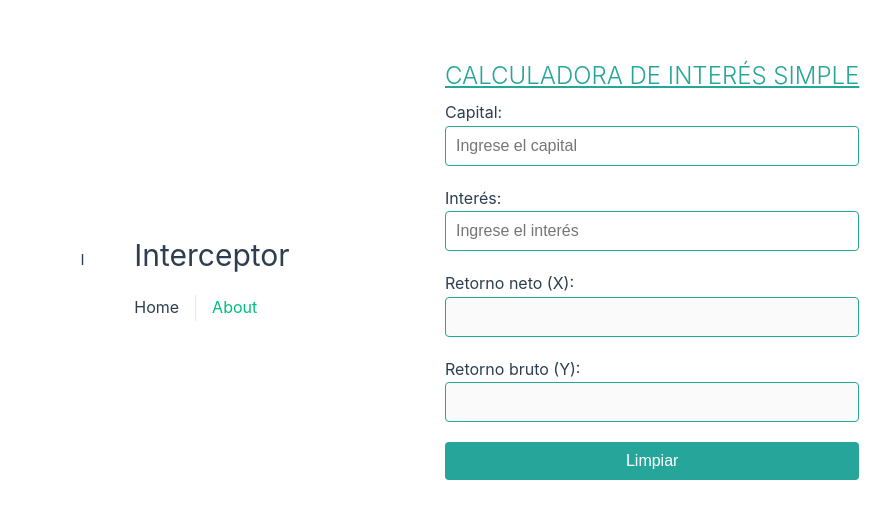
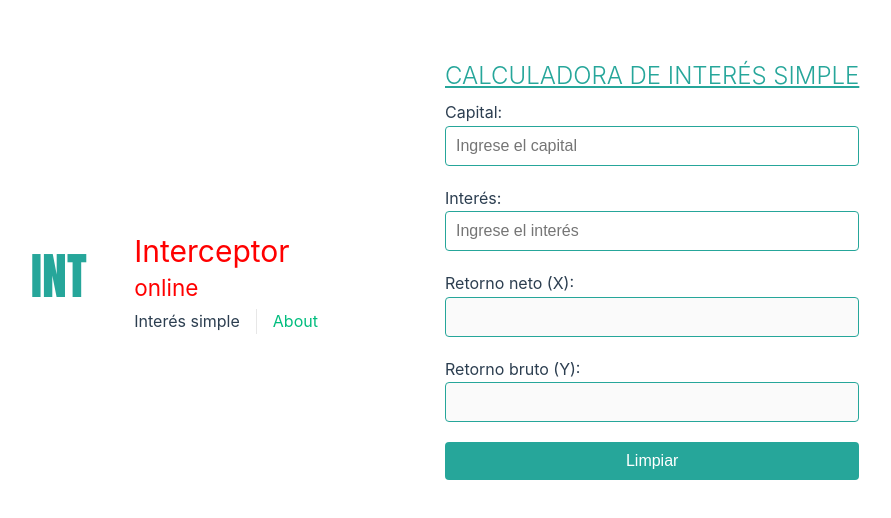
Before and after one commit to bcmfranco/interceptor, a Vue app: page / in a window 1280 px wide. Shown: the part 124-642 px from the top of the page, without its empty margins (195-1086 px from the left). Built offline with nearby package versions, Linux system fonts and the light colour scheme.

Commit message:
add styles to isotype

```diff
--- a/src/App.vue
+++ b/src/App.vue
@@ -5,14 +5,14 @@ import HelloWorld from './components/HelloWorld.vue'
 
 <template>
   <header>
-    <div id="isotype">I</div>
+    <div id="isotype">INT</div>
 
     <div class="wrapper">
       <h1>Interceptor</h1>
-      <!-- <h2>online </h2> -->
+      <h2>online </h2>
 
       <nav>
-        <RouterLink to="/">Home</RouterLink>
+        <RouterLink to="/">Interés simple</RouterLink>
         <RouterLink to="/about">About</RouterLink>
       </nav>
     </div>
@@ -22,19 +22,31 @@ import HelloWorld from './components/HelloWorld.vue'
 </template>
 
 <style scoped>
+
+:root {
+  --vue_green: #26a69a;
+}
+
+@font-face {
+  font-family: 'Anton';
+  src: url('assets/anton/Anton-Regular.ttf') format('truetype');
+}
+
 header{
   display: grid;
   grid-template-columns: 1fr;
   grid-template-rows: 25% 50% 25%;
 }
 
-header h1{
-  text-align: center;
-}
-
 #isotype {
   display: block;
-  margin: 0 auto 2rem;
+  font-family: 'Anton', sans-serif;
+  width: 50px;
+  height: 50px;
+  text-align: center;
+  line-height: 50px;
+  font-size: 25px;
+  color: #26a69a;
 }
 
 nav {
@@ -69,15 +81,30 @@ nav a:first-of-type {
     align-items: center;
   }
 
-  .logo {
-    margin: 0 2rem 0 0;
+  #isotype{
+    font-size: 50px;
   }
 
   header .wrapper {
-    display: flex;
-    place-items: flex-start;
-    flex-wrap: wrap;
+    display: grid;
+    grid-template-columns: 1fr;
+    grid-template-rows: 50% 25% 25%;
+    align-items: center;
+    height: 100px;
   }
+
+  .wrapper h1{
+    color: red;
+    margin: 0px;
+    padding: 0px;
+  }
+
+  .wrapper h2{
+    color: red;
+    margin: 0px;
+    padding: 0px;
+  }
+
 
   nav {
     text-align: left;
```
